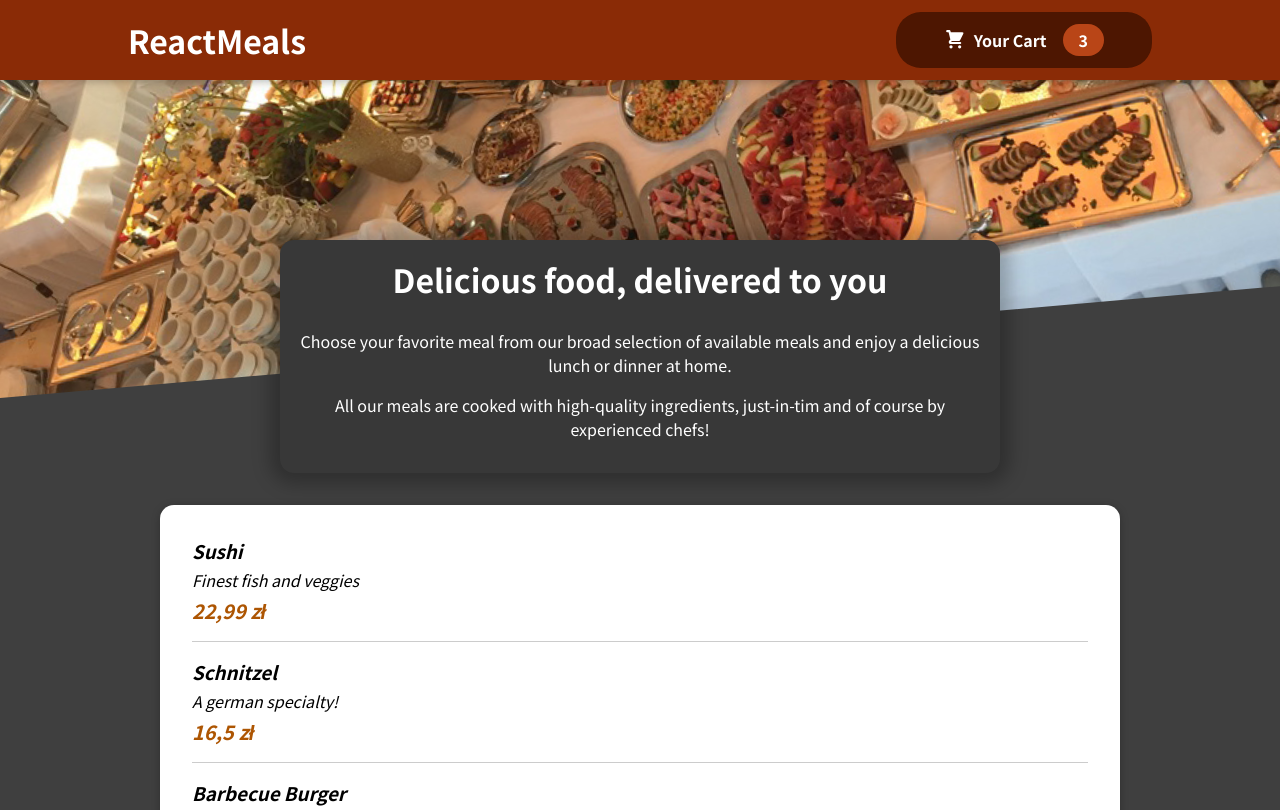
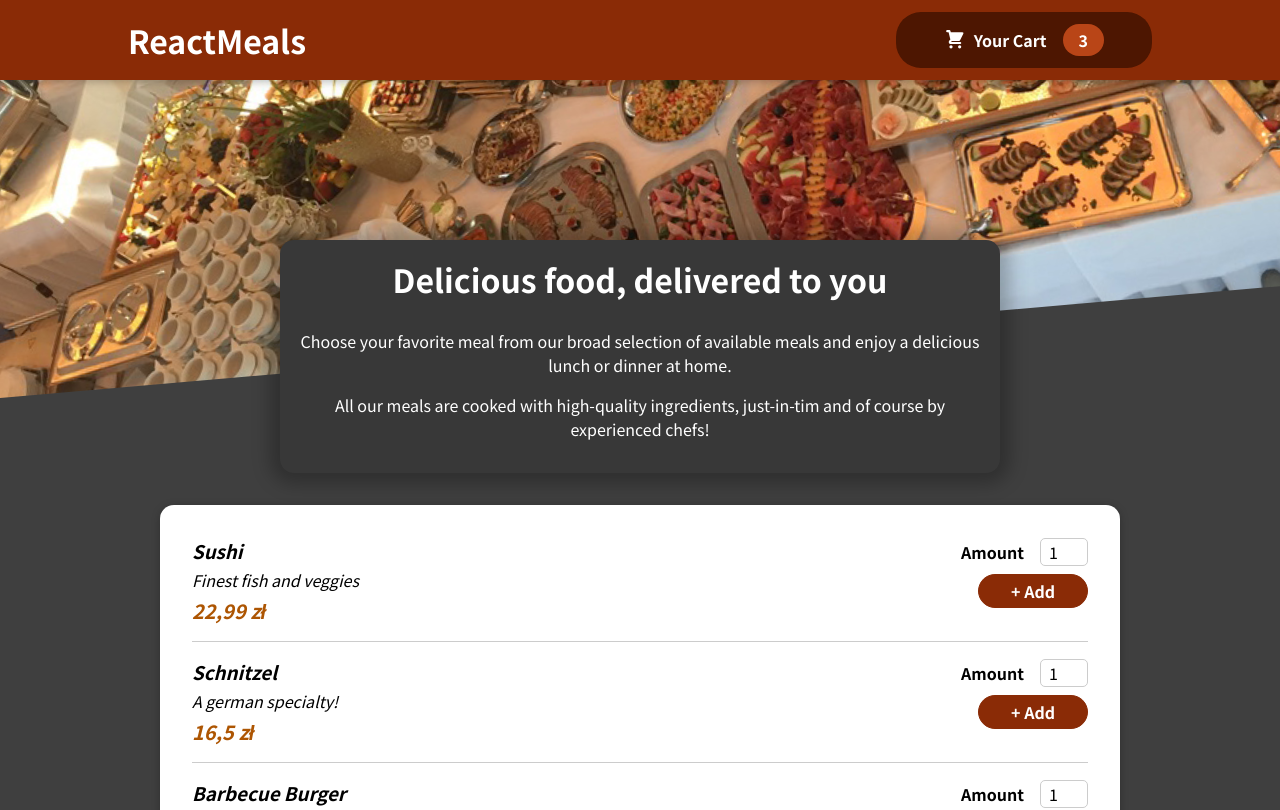
Before and after one commit to kubasobecki/react-food-order-app, a React (Create React App) app: page / in a window 1280 px wide. Shown: the top 810 px of the page. Built offline with nearby package versions, Linux system fonts and the light colour scheme.

Commit message:
Add a form to MealItem

```diff
--- a/src/components/Meals/AvailableMeals.js
+++ b/src/components/Meals/AvailableMeals.js
@@ -33,6 +33,7 @@ const AvailableMeals = () => {
     const mealsList = DUMMY_MEALS.map(meal => (
         <MealItem
             key={meal.id}
+            id={meal.id}
             name={meal.name}
             description={meal.description}
             price={meal.price}
--- a/src/components/Meals/MealItem/MealItem.js
+++ b/src/components/Meals/MealItem/MealItem.js
@@ -1,5 +1,5 @@
+import MealItemForm from './MealItemForm';
 import classes from './MealItem.module.css';
-import MealItemForm from './MealItemForm';
 
 const MealItem = props => {
     const price = props.price.toLocaleString('pl-PL', {
@@ -16,7 +16,7 @@ const MealItem = props => {
                 <div className={classes.price}>{price}</div>
             </div>
             <div>
-                <MealItemForm></MealItemForm>
+                <MealItemForm id={props.id} />
             </div>
         </li>
     );
--- a/src/components/Meals/MealItem/MealItemForm.js
+++ b/src/components/Meals/MealItem/MealItemForm.js
@@ -1,5 +1,23 @@
+import Input from '../../UI/Input';
+import classes from './MealItemForm.module.css';
+
 const MealItemForm = props => {
-    return;
+    return (
+        <form className={classes.form}>
+            <Input
+                label="Amount"
+                input={{
+                    id: `amount_${props.id}`,
+                    type: 'number',
+                    min: '1',
+                    max: '5',
+                    step: '1',
+                    defaultValue: '1'
+                }}
+            />
+            <button>+ Add</button>
+        </form>
+    );
 };
 
 export default MealItemForm;
--- a/src/components/UI/Input.js
+++ b/src/components/UI/Input.js
@@ -0,0 +1,12 @@
+import classes from './Input.module.css';
+
+const Input = props => {
+    return (
+        <div className={classes.input}>
+            <label htmlFor={props.input.id}>{props.label}</label>
+            <input {...props.input} />
+        </div>
+    );
+};
+
+export default Input;
```
